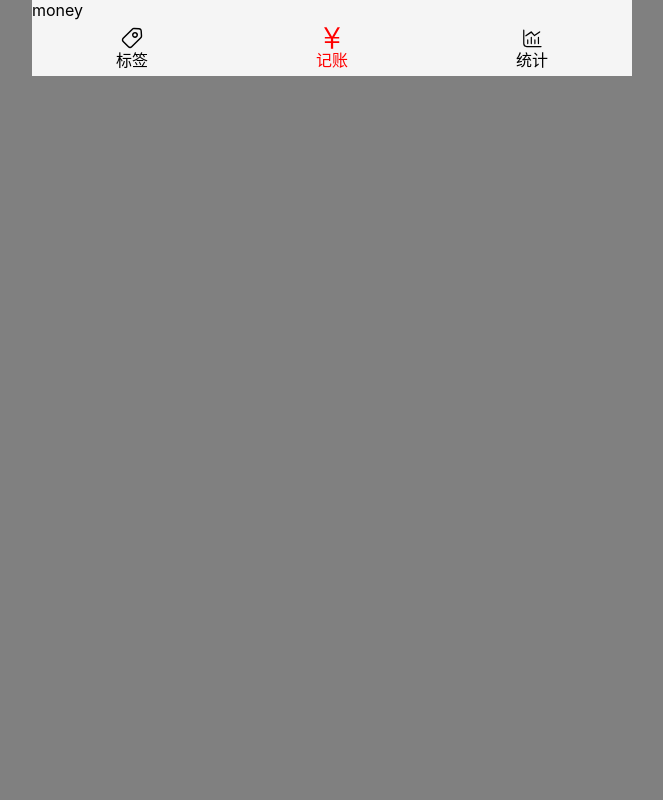
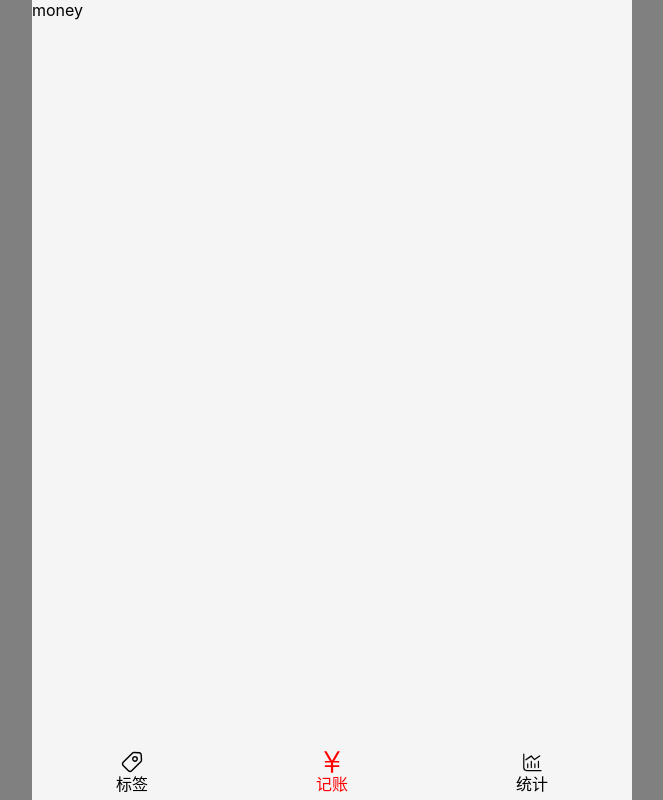
Before and after one commit to xna00/money-vue, a Vue app: page /#/money in a window 1280 px wide. Shown: the whole page, without its empty margins (308-971 px from the left). Built offline with nearby package versions, Linux system fonts and the light colour scheme.

Commit message:
完成 Layout 组件

```diff
--- /dev/null
+++ b/src/components/Layout.vue
@@ -0,0 +1,25 @@
+<template>
+  <div class="layout-wrapper">
+    <main>
+      <slot />
+    </main>
+    <Nav />
+  </div>
+</template>
+
+<script lang="ts" setup>
+import Nav from "./Nav.vue";
+</script>
+
+<style lang="scss" scoped>
+.layout-wrapper {
+  display: flex;
+  flex-direction: column;
+  min-height: 100vh;
+
+  > main {
+    flex-grow: 1;
+    overflow: auto;
+  }
+}
+</style>
--- a/src/main.ts
+++ b/src/main.ts
@@ -6,4 +6,8 @@
 
 import "@/index.scss";
 
-createApp(App).use(store).use(router).mount("#app");
+import Layout from "@/components/Layout.vue";
+
+const app = createApp(App).use(store).use(router);
+app.component("Layout", Layout);
+app.mount("#app");
--- a/src/router/index.ts
+++ b/src/router/index.ts
@@ -3,7 +3,7 @@
 import Tag from "@/views/Tag.vue";
 import Money from "@/views/Money.vue";
 import Statistic from "@/views/Statistic.vue";
-import NotFound from "@/components/NotFound.vue";
+import NotFound from "@/views/NotFound.vue";
 
 const routes: Array<RouteRecordRaw> = [
     {path: "/", redirect: "/money"},
--- a/src/views/Money.vue
+++ b/src/views/Money.vue
@@ -1,12 +1,8 @@
 <template>
-  <div>money</div>
-  <Nav />
+  <Layout>
+    money
+  </Layout>
 </template>
-
-<script lang="ts" setup>
-import Nav from '@/components/Nav.vue'
-</script>
-
 <style lang="scss" scoped>
 
 </style>
--- a/src/views/Statistic.vue
+++ b/src/views/Statistic.vue
@@ -1,5 +1,7 @@
 <template>
-  <div>statistic</div>
+  <Layout>
+    <div>statistic</div>
+  </Layout>
 </template>
 
 <script lang="ts" setup>
--- a/src/views/Tag.vue
+++ b/src/views/Tag.vue
@@ -1,9 +1,8 @@
 <template>
-  <div>Tag</div>
+  <Layout>
+    <div>Tag</div>
+  </Layout>
 </template>
-
-<script lang="ts" setup>
-</script>
 
 <style lang="scss" scoped>
 
```
Also changed, not shown: src/views/NotFound.vue (renamed from src/components/NotFound.vue).
